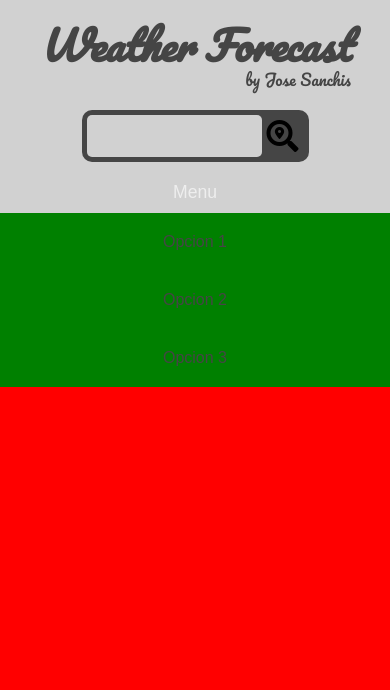
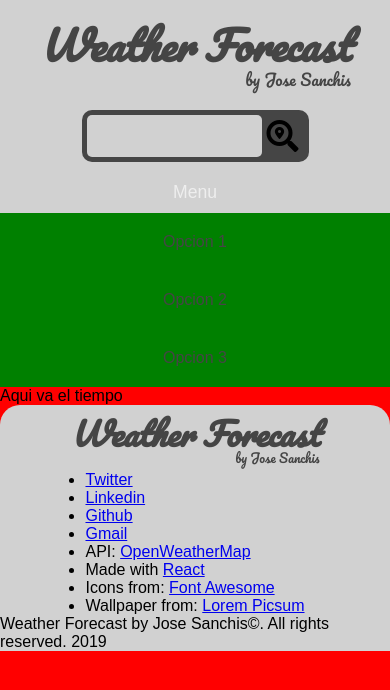
Before and after one commit to josesanchis16/react-weather, a React (Create React App) app in the folder tiempo/: page / in a window 390 px wide. Shown: the top 690 px of the page. Built offline with nearby package versions, Linux system fonts and the light colour scheme; no server answers.

Commit message:
creado content

```diff
--- a/tiempo/src/App.js
+++ b/tiempo/src/App.js
@@ -1,14 +1,32 @@
 import React, { Component } from 'react';
 import './style.css';
-import Nav from './Components/Nav/Nav';
 import Header from './Components/Header/Header';
+import Content from './Components/Content/Content';
+import Footer from './Components/Footer/Footer';
 
 class App extends Component {
+  constructor(props){
+    super(props);
+    this.geo();
+  }
+
+  geo = () => {
+    if ("geolocation" in navigator) { //check geolocation available
+      //try to get user current location using getCurrentPosition() method
+      navigator.geolocation.getCurrentPosition(function (position) {
+        console.log("Found your location nLat : " + position.coords.latitude + " nLang :" + position.coords.longitude);
+      });
+    } else {
+      console.log("Browser doesn't support geolocation!");
+    }
+  }
+
   render() {
     return (
       <div className="App" >
-        <Nav />
         <Header />
+        <Content />
+        <Footer />
       </div>
     );
   }
--- /dev/null
+++ b/tiempo/src/Components/Content/Content.jsx
@@ -0,0 +1,12 @@
+import React from 'react';
+import CurrentWeather from './currentWeather/currentWeather';
+
+const Content = () => {
+    return (
+        <div className="content">
+            <CurrentWeather />
+        </div>
+    )
+}
+
+export default Content;
--- /dev/null
+++ b/tiempo/src/Components/Content/currentWeather/currentWeather.jsx
@@ -0,0 +1,14 @@
+import React, { Component } from 'react';
+
+class CurrentWeather extends Component {
+
+    render() {
+        return (
+            <div className="divCurrentWeather">
+                Aqui va el tiempo
+            </div>
+        )
+    }
+}
+
+export default CurrentWeather;
--- /dev/null
+++ b/tiempo/src/Components/Footer/Footer.css
@@ -0,0 +1,30 @@
+footer {
+    border-top-right-radius: 20px;
+    border-top-left-radius: 20px;
+    background: #d1d1d1;
+    justify-content: center;
+    align-items: center;
+    display: flex;
+    flex-direction: column;
+}
+
+.pageLogoFooter {
+    position: relative;
+    margin-bottom: 10px;
+}
+
+.pageLogoFooter h1 {
+    color: #454545;
+    font-size: 2em;
+    font-family: 'Pacifico', cursive;
+    font-style: italic;
+}
+
+.pageLogoFooter p {
+    color: #454545;
+    position: absolute;
+    right: 0;
+    font-size: 0.8em;
+    margin-top: -15px;
+    font-family: 'Pacifico', cursive;
+}
--- /dev/null
+++ b/tiempo/src/Components/Footer/Footer.jsx
@@ -0,0 +1,38 @@
+import React from 'react';
+import './Footer.css';
+
+const Footer = () => {
+    return (
+        <div>
+            <footer>
+                <div className="pageLogoFooter">
+                    <h1>Weather Forecast</h1>
+                    <p>by Jose Sanchis</p>
+                </div>
+                <div className="subFooter">
+                    <div className="redesSociales">
+                        <ul>
+                            <li><a href="#">Twitter</a></li>
+                            <li><a href="#">Linkedin</a></li>
+                            <li><a href="#">Github</a></li>
+                            <li><a href="#">Gmail</a></li>
+                        </ul>
+                    </div>
+                    <div className="infoPage">
+                        <ul>
+                            <li>API: <a href="https://openweathermap.org" target="_blank" rel="noopener noreferrer">OpenWeatherMap</a></li>
+                            <li>Made with <a href="https://github.com/facebook/react" target="_blank" rel="noopener noreferrer">React</a></li>
+                            <li>Icons from: <a href="https://fontawesome.com" target="_blank" rel="noopener noreferrer">Font Awesome</a></li>
+                            <li>Wallpaper from: <a href="https://picsum.photos/" target="_blank" rel="noopener noreferrer">Lorem Picsum</a></li>
+                        </ul>
+                    </div>
+                </div>
+                <div className="copyright">
+                    <p>Weather Forecast by Jose Sanchis©. All rights reserved. 2019</p>
+                </div>
+            </footer>
+        </div>
+    )
+}
+
+export default Footer;
--- a/tiempo/src/Components/Header/Header.jsx
+++ b/tiempo/src/Components/Header/Header.jsx
@@ -1,34 +1,14 @@
 import React from 'react';
-import './Header.css';
+import Nav from './Nav/Nav';
+import HeaderMenu from './HeaderMenu/HeaderMenu';
 
 const Header = () => {
-
-    if ("geolocation" in navigator) { //check geolocation available
-        //try to get user current location using getCurrentPosition() method
-        navigator.geolocation.getCurrentPosition(function (position) {
-            console.log("Found your location nLat : " + position.coords.latitude + " nLang :" + position.coords.longitude);
-        });
-    } else {
-        console.log("Browser doesn't support geolocation!");
-    }
-
     return (
-        <header>
-            <ul className="divMax">
-                <li><a href="#">Opcion 1</a></li>
-                <li><a href="#">Opcion 2</a></li>
-                <li><a href="#">Opcion 3</a></li>
-            </ul>
-            <div className="divMin">
-                <a href="#" className="btnMenuDivMin">Menu</a>
-                <ul>
-                    <li><a href="#">Opcion 1</a></li>
-                    <li><a href="#">Opcion 2</a></li>
-                    <li><a href="#">Opcion 3</a></li>
-                </ul>
-            </div>
-        </header>
-    )
+        <div>
+            <Nav />
+            <HeaderMenu />
+        </div>
+    );
 }
 
 export default Header;
--- a/tiempo/src/Components/Header/Header.css
+++ b/tiempo/src/Components/Header/HeaderMenu/HeaderMenu.css
@@ -1,4 +1,4 @@
-header {
+.header {
     justify-content: center;
     align-items: center;
     display: flex;
@@ -15,7 +15,7 @@ header {
     list-style: none;
 }
 
-header ul li {
+.header ul li {
     justify-content: center;
     align-items: center;
     display: flex;
@@ -25,13 +25,14 @@ header ul li {
     border-top-right-radius: 25px;
 }
 
-header ul li:hover, header ul li:hover a {
+.header ul li:hover,
+.header ul li:hover a {
     background: #454545;
     color: #eee;
     cursor: pointer;
 }
 
-header ul li a {
+.header ul li a {
     text-decoration: none;
     color: #454545;
 }
@@ -60,7 +61,7 @@ header ul li a {
     flex-direction: column;
 }
 
-@media (max-width: 700px){
+@media (max-width: 700px) {
     .divMin {
         display: block;
     }
@@ -69,7 +70,7 @@ header ul li a {
         display: none;
     }
 
-    header ul li {
+    .header ul li {
         width: 100%;
     }
 }
--- /dev/null
+++ b/tiempo/src/Components/Header/HeaderMenu/HeaderMenu.jsx
@@ -0,0 +1,25 @@
+import React from 'react';
+import './HeaderMenu.css';
+
+const Header = () => {
+
+    return (
+        <div className="header">
+            <ul className="divMax">
+                <li><a href="#">Opcion 1</a></li>
+                <li><a href="#">Opcion 2</a></li>
+                <li><a href="#">Opcion 3</a></li>
+            </ul>
+            <div className="divMin">
+                <a href="#" className="btnMenuDivMin">Menu</a>
+                <ul>
+                    <li><a href="#">Opcion 1</a></li>
+                    <li><a href="#">Opcion 2</a></li>
+                    <li><a href="#">Opcion 3</a></li>
+                </ul>
+            </div>
+        </div>
+    )
+}
+
+export default Header;
--- a/tiempo/src/Components/Nav/Nav.css
+++ b/tiempo/src/Components/Header/Nav/Nav.css
@@ -1,4 +1,4 @@
-nav {
+.nav {
     padding: 10px;
     justify-content: space-between;
     align-items: center;
@@ -62,7 +62,7 @@ nav {
 }
 
 @media (max-width: 700px) {
-    nav {
+    .nav {
         flex-direction: column;
     }
 
--- a/tiempo/src/Components/Nav/Nav.jsx
+++ b/tiempo/src/Components/Header/Nav/Nav.jsx
@@ -3,7 +3,7 @@ import './Nav.css';
 
 const Nav = () => {
     return (
-        <nav>
+        <div className="nav">
             <div className="pageLogo">
                 <h1>Weather Forecast</h1>
                 <p>by Jose Sanchis</p>
@@ -12,7 +12,7 @@ const Nav = () => {
                 <input type="text" />
                 <i className="fas fa-search-location fa-2x"></i>
             </div>
-        </nav>
+        </div>
     )
 }
 
--- a/tiempo/src/style.css
+++ b/tiempo/src/style.css
@@ -5,12 +5,29 @@
   padding: 0;
 }
 
+
+html {
+  height: 100%;
+  scroll-behavior: smooth;
+}
+
 body {
   background-image: url('https://picsum.photos/id/870/1280/768?grayscale&random=1');
   background-size: cover;
   background-attachment: fixed;
+  justify-content: space-between;
+  display: flex;
+  flex-direction: column;
+  height: 100%;
 }
 
+#root {
+  height: 100%;
+}
+
+.App {
+  height: 100%;
+}
 
 @media (max-width: 700px) {
   body {
```
Also changed, not shown: tiempo/src/Components/Content/currentWeather/currentWeather.css (added), 1 other file (tests, documents, lock files or other folders).
